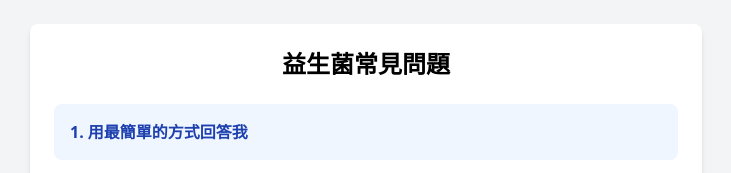
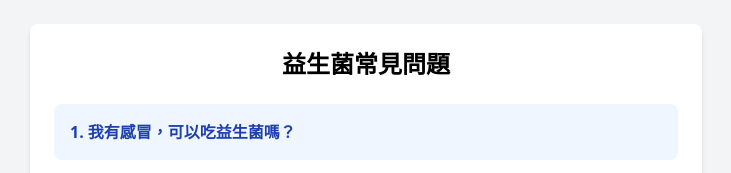
Before and after one commit to galen36123612/Probiotics_Q, a plain HTML site: page index.html in a window 1280 px wide. Shown: the top 173 px of the page, without its empty margins (274-1005 px from the left). Drawn offline with nearby package versions, Linux system fonts and the light colour scheme.

Commit message:
Update index.html

```diff
--- a/index.html
+++ b/index.html
@@ -11,7 +11,7 @@
 
         <div class="space-y-4">
             <div class="bg-blue-50 p-4 rounded-lg">
-                <h2 class="font-semibold text-blue-800">1. 用最簡單的方式回答我</h2>
+                <h2 class="font-semibold text-blue-800">1. 我有感冒，可以吃益生菌嗎？</h2>
             </div>
 
             <div class="bg-blue-50 p-4 rounded-lg">
```
